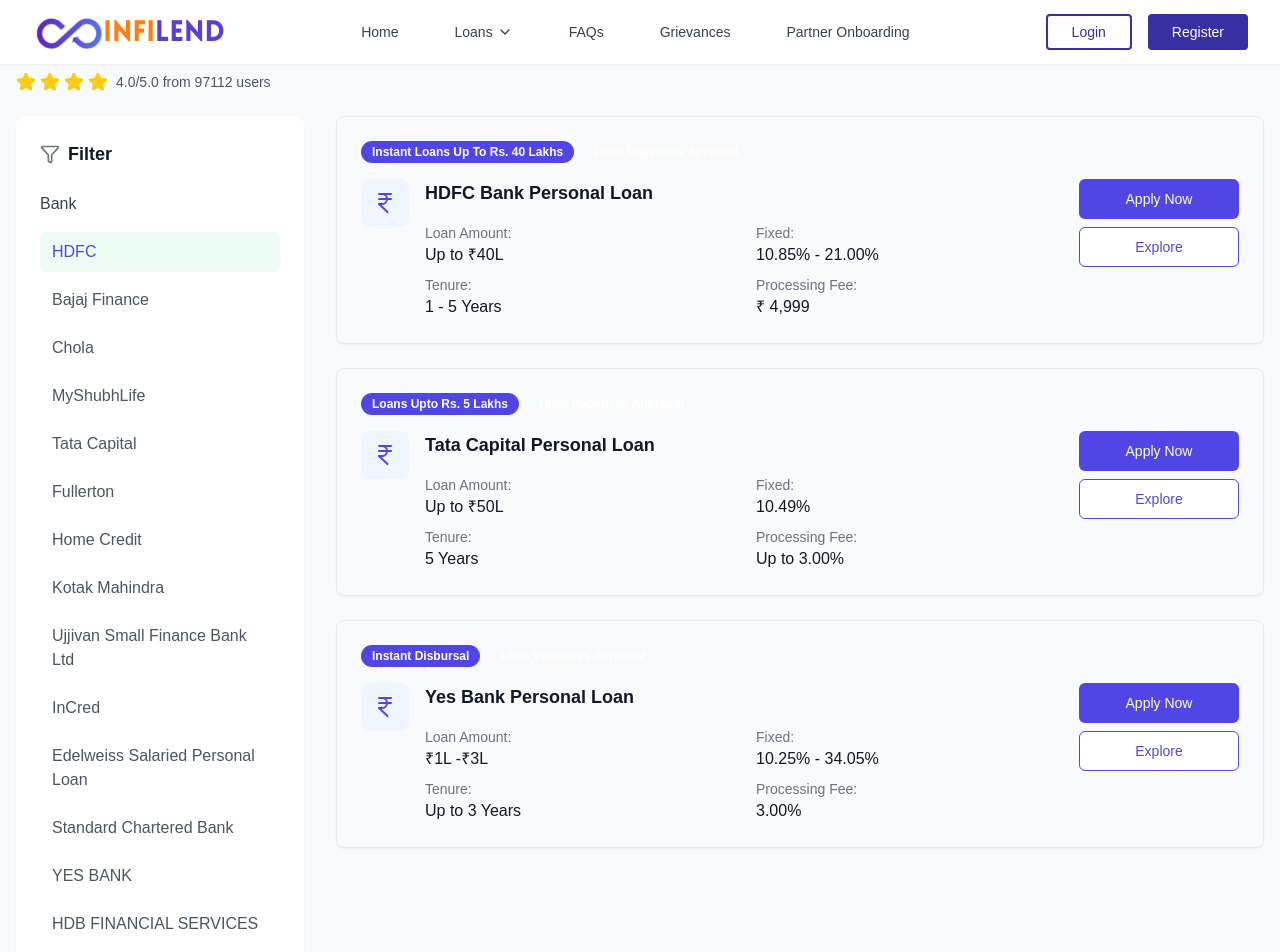
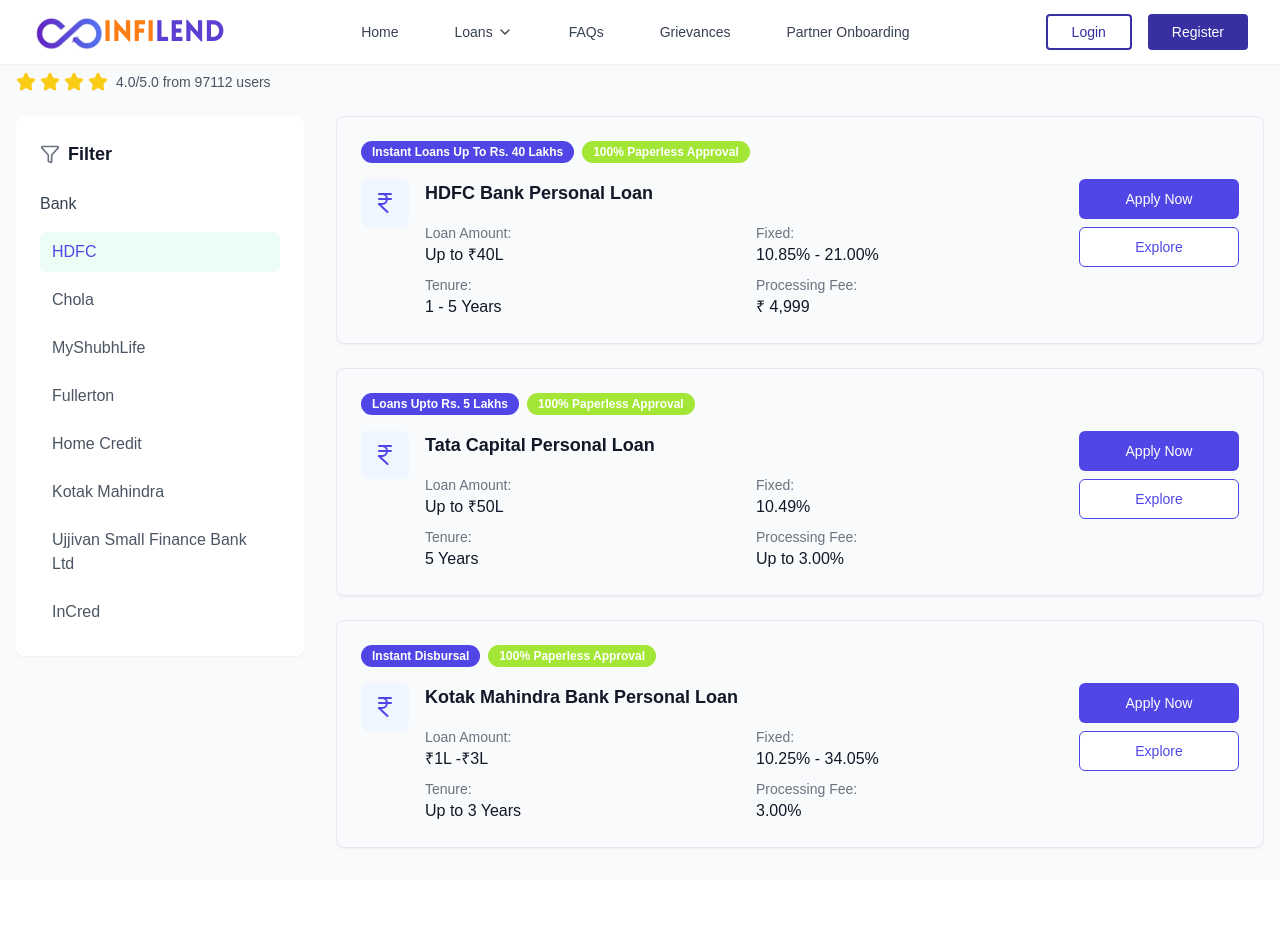
Before and after one commit to Harsh22428/hackquick, a Next.js app: page /personal-loan in a window 1280 px wide. Shown: the top 952 px of the page. After the commit the page ends 880 px from the top, so only its background shows below. Built offline with nearby package versions, Linux system fonts and the light colour scheme.

Commit message:
update loan section

```diff
--- a/src/app/personal-loan/page.tsx
+++ b/src/app/personal-loan/page.tsx
@@ -13,20 +13,18 @@
 
 const banks = [
   { name: "HDFC", selected: true },
-  { name: "Bajaj Finance", selected: false },
+
   { name: "Chola", selected: false },
   { name: "MyShubhLife", selected: false },
-  { name: "Tata Capital", selected: false },
+
   { name: "Fullerton", selected: false },
   { name: "Home Credit", selected: false },
   { name: "Kotak Mahindra", selected: false },
   { name: "Ujjivan Small Finance Bank Ltd", selected: false },
   { name: "InCred", selected: false },
-  { name: "Edelweiss Salaried Personal Loan", selected: false },
-  { name: "Standard Chartered Bank", selected: false },
-  { name: "YES BANK", selected: false },
-  { name: "HDB FINANCIAL SERVICES", selected: false },
-  { name: "Aditya Birla Finance Limited", selected: false },
+
+
+
 ];
 
 const loans = [
@@ -47,7 +45,7 @@
     tag: "Loans Upto Rs. 5 Lakhs",
   },
   {
-    title: "Yes Bank Personal Loan",
+    title: "Kotak Mahindra Bank Personal Loan",
     amount: "₹1L -₹3L",
     interest: "10.25% - 34.05%",
     tenure: "Up to 3 Years",
@@ -161,7 +159,7 @@
               <Card key={loan.title} className="p-6 hover:shadow-md transition-shadow">
                 <div className="flex flex-wrap gap-2 mb-4">
                   <Badge className="text-primary text-white">{loan.tag}</Badge>
-                  <Badge className="bg- text-white">
+                  <Badge className="bg-lime-400 text-white hover:bg-lime-500 transition-colors">
                     100% Paperless Approval
                   </Badge>
                 </div>
```
